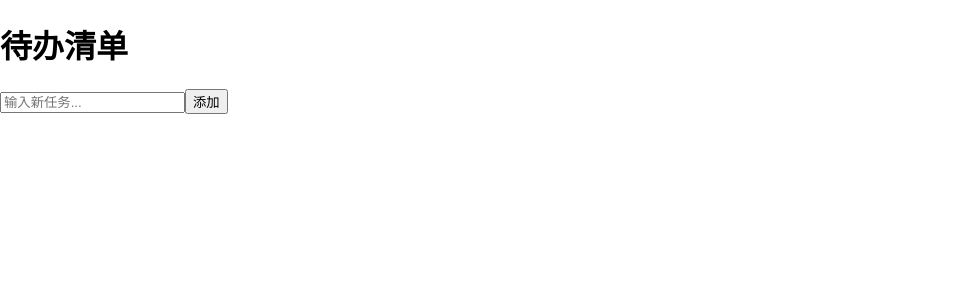
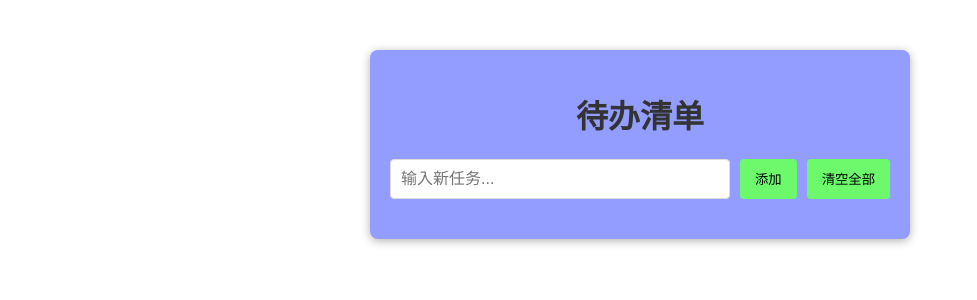
Before and after one commit to CodeeeeeEx/todolist-react, a React (Create React App) app: page / in a window 1280 px wide. Shown: the top 300 px of the page, without its empty margins (0-977 px from the left). Built offline with nearby package versions, Linux system fonts and the light colour scheme.

Commit message:
2026.3.2 待办清单更新
待办清单所有该有的基本功能和基本视觉效果完成，尤其是本地存储功能搞定

```diff
--- a/src/App.css
+++ b/src/App.css
@@ -0,0 +1,95 @@
+.App {
+  max-width: 500px;
+  margin: 50px auto;
+  padding: 20px;
+  font-family: Arial, sans-serif;
+  background: rgb(146, 157, 255);
+  border-radius: 8px;
+  box-shadow: 0 2px 10px rgba(0,0,0,0.3);
+}
+
+h1 {
+  text-align: center;
+  color: #333;
+}
+
+.input-area {
+  display: flex;
+  gap: 10px;
+  margin-bottom: 20px;
+}
+
+.input-area input {
+  flex: 1;
+  padding: 10px;
+  border: 1px solid #ddd;
+  border-radius: 4px;
+  font-size: 16px;
+  /* 去掉聚焦时自带的黑色边框 */
+  outline:none;
+}
+
+.input-area input:focus {
+  border-color: #6aaef7; /* 聚焦时边框变蓝色 */
+  box-shadow: 0 0 0 2px rgba(83, 166, 255, 0.25); /* 加个淡蓝色阴影 */
+}
+
+.input-area button {
+  padding: 10px 15px;
+  background: #6cfa6c;
+  color: black;
+  border: none;
+  border-radius: 4px;
+  cursor: pointer;
+  /* 添加过渡效果，让变化更平滑 */
+  transition: all 0.1s ease-out;
+
+}
+
+.input-area button:hover {
+  background: #65eb65;
+}
+
+.input-area button:active {
+  transform: translateY(2px);
+}
+
+.task-list {
+  list-style: none;
+  padding: 0;
+}
+
+.task-list li {
+  display: flex;
+  justify-content: space-between;
+  align-items: center;
+  padding: 10px;
+  margin-bottom: 8px;
+  background: rgb(230, 230, 230);
+  border: 1px solid #eee;
+  border-radius: 4px;
+  cursor: pointer;
+}
+
+.task-list li.done .task-text{
+  text-decoration: line-through;
+  color: #999;
+}
+
+.task-list li button {
+  background: #dc3545;
+  color: white;
+  border: none;
+  padding: 5px 10px;
+  border-radius: 4px;
+  cursor: pointer;
+}
+
+.task-list li button:hover {
+  background: #c82333;
+}
+
+.task-list li button:active {
+  transform: translateY(1px);
+  background: #c82333;
+}
--- a/src/App.js
+++ b/src/App.js
@@ -1,17 +1,57 @@
-// 导入React和useState（useState是状态管理的"钩子"，用来在函数组件里记住和更新数据）
-import React, { useState } from 'react';
+// 导入React、useState以及useEffect（useState是状态管理的"钩子"，用来在函数组件里记住和更新数据; useEffect是本地数据存储所用的函数）
+import { useState, useEffect } from 'react'; // 确保导入了useEffect
 import './App.css';
 
 function App() {
   // 1.用 useState 创建两个状态
   // tasks: 任务列表（初始是空数组 []）
   // setTasks: 更新 tasks 的函数
-  const [tasks, setTasks] = useState([]);
+  // ✨const [tasks, setTasks] = useState([]);
   // 💡 解释：useState([])相当于说“我要一个叫 tasks 的变量，初始值是空数组，如果我想改 tasks，就调用 setTasks”。inputValue同理。
+
+  // 修改为从本地存储读取：
+  const [tasks, setTasks] = useState(() => {
+    // 尝试从 LocalStorage 读取
+    const savedTasks = localStorage.getItem('todo-tasks');
+    // 如果有保存的数据，解析成数组
+    if (savedTasks) {
+      try {
+        return JSON.parse(savedTasks);
+      } catch (error) {
+        console.error('读取本地存储失败:', error);
+        return [];
+      }
+    }
+
+    // 如果没有，返回空数组
+    return [];
+  });
 
   // inputValue: 输入框的内容（初始是空字符串 ''）
   // setInputValue: 更新 inputValue 的函数
   const [inputValue, setInputValue] = useState('');
+
+
+  // 监听 tasks 变化，自动保存
+  useEffect(() => {
+    try {
+      localStorage.setItem('todo-tasks', JSON.stringify(tasks));
+    } catch (error) {
+      console.error('保存到本地存储失败:', error);
+    }
+  }, [tasks]);
+
+  // 监听 tasks 变化，自动保存到本地存储
+  useEffect(() => {
+    // 把 tasks 数组转成字符串（因为 localStorage 只能存字符串）
+    const tasksString = JSON.stringify(tasks);
+    // 保存到本地存储
+    localStorage.setItem('todo-tasks', tasksString);
+
+    // 控制台输出监控，方便调试和检查确认代码生效
+    console.log('任务已保存到本地存储:', tasks.length, '个任务');
+  }, [tasks]); // 依赖数组，当 tasks 变化时执行
+
 
   // 2.添加任务的函数
   const addTask = () => {
@@ -57,6 +97,12 @@ function App() {
     setTasks(newTasks);
   };
 
+  // 5.一键清空所有任务
+  const clearAllTasks = () => {
+    if (window.confirm('确定要清空所有任务吗？')) {
+      setTasks([]);
+    }
+  };
 
 // 这里是函数内的JSX内容语法，对应HTML
   return (
@@ -68,9 +114,22 @@ function App() {
           type="text"
           value={inputValue} // 绑定到状态，与useState钩子有联系
           onChange={(e) => setInputValue(e.target.value)} // 输入时触发，更新状态
+          // 按下回车键也能直接添加不用总是点击添加按钮
+          onKeyDown={(e) => {
+            if (e.key === 'Enter') {
+              addTask();
+            }
+          }}
           placeholder="输入新任务..." // placeholder是提示文字区域
         ></input>
         <button onClick={addTask}>添加</button>
+        <button
+          onClick={clearAllTasks}
+          className="clear-btn"
+          disabled={tasks.length === 0}
+        >
+          清空全部
+        </button>
       </div>
 
       {/* 任务列表 */}
@@ -80,12 +139,18 @@ function App() {
             key={task.id} // 每个 li 必须有唯一 key
             // 💡 解释：key={task.id}：React 要求列表每个元素有唯一 key，用于性能优化
 
-            className={tasks.done ? 'done' : ''} // 如果完成，加 'done' 类，否则空
+            className={task.done ? 'done' : ''} // 如果完成，加 'done' 类，否则空
           >
-            {/* 点击任务文字，切换完成状态 onClick={() => deleteTask(task.id)}：点击时调用函数，传入当前任务的 id*/}
-            <span onClick={() => toggleDone(task.id)}>
-              {task.text}
-            </span>
+            {/* 复选框，勾选加划线表示已完成，取消则恢复原样 */}
+            <input
+              type="checkbox"
+              checked={task.done}
+              onChange={() => toggleDone(task.id)}
+              className="task-checkbox"
+              />
+
+            {/* 获取到函数里写的任务内容 */}
+            <span className="task-text">{task.text}</span>
 
             {/* 删除按钮 onClick={() => deleteTask(task.id)}：点击时调用函数，传入当前任务的 id */}
             <button onClick={() => deleteTask(task.id)}>
```
